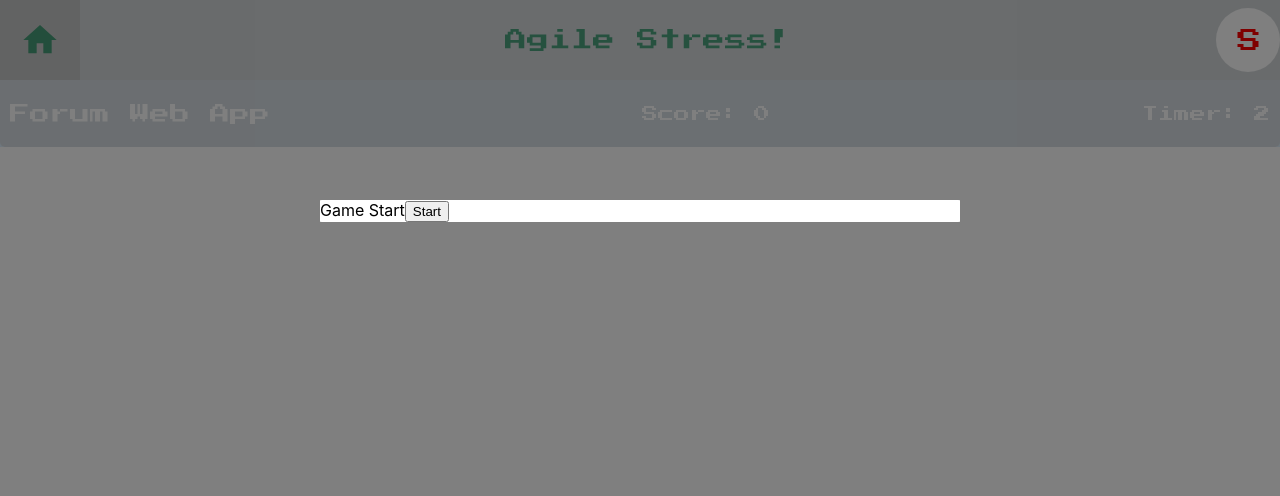
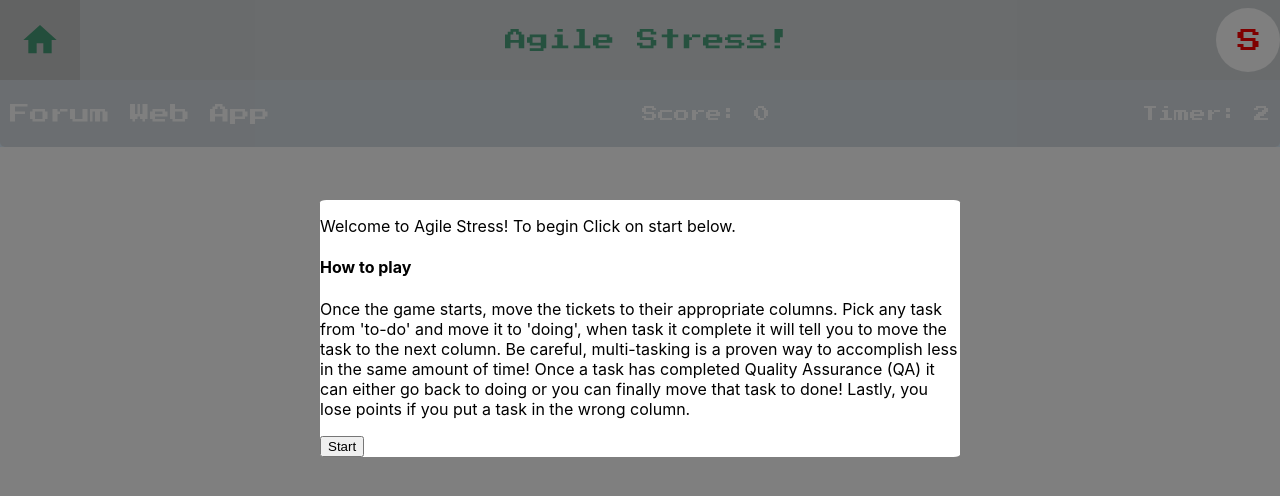
Before and after one commit to shaunwcolley/agile-stress-react, a React (Create React App) app: page / in a window 1280 px wide. Shown: the top 496 px of the page. Built offline with nearby package versions, Linux system fonts and the light colour scheme.

Commit message:
content for intro is fleshed out a bit

```diff
--- a/src/components/menu/GameStart.tsx
+++ b/src/components/menu/GameStart.tsx
@@ -15,7 +15,18 @@ const GameStart: React.FC<IProps> = props => {
 
   return (
     <div>
-      Game Start
+      <p>
+        Welcome to Agile Stress! To begin Click on start below.
+      </p>
+      <h4>
+        How to play
+      </h4>
+      <p>
+        Once the game starts, move the tickets to their appropriate columns. Pick any task from 'to-do' and move it to 'doing', when task it complete it will tell you to move the task to the next column.
+        Be careful, multi-tasking is a proven way to accomplish less in the same amount of time!
+        Once a task has completed Quality Assurance (QA) it can either go back to doing or you can finally move that task to done!
+        Lastly, you lose points if you put a task in the wrong column.
+      </p>
       <button onClick={() => handleStartClick()}>Start</button>
     </div>
   )
```
